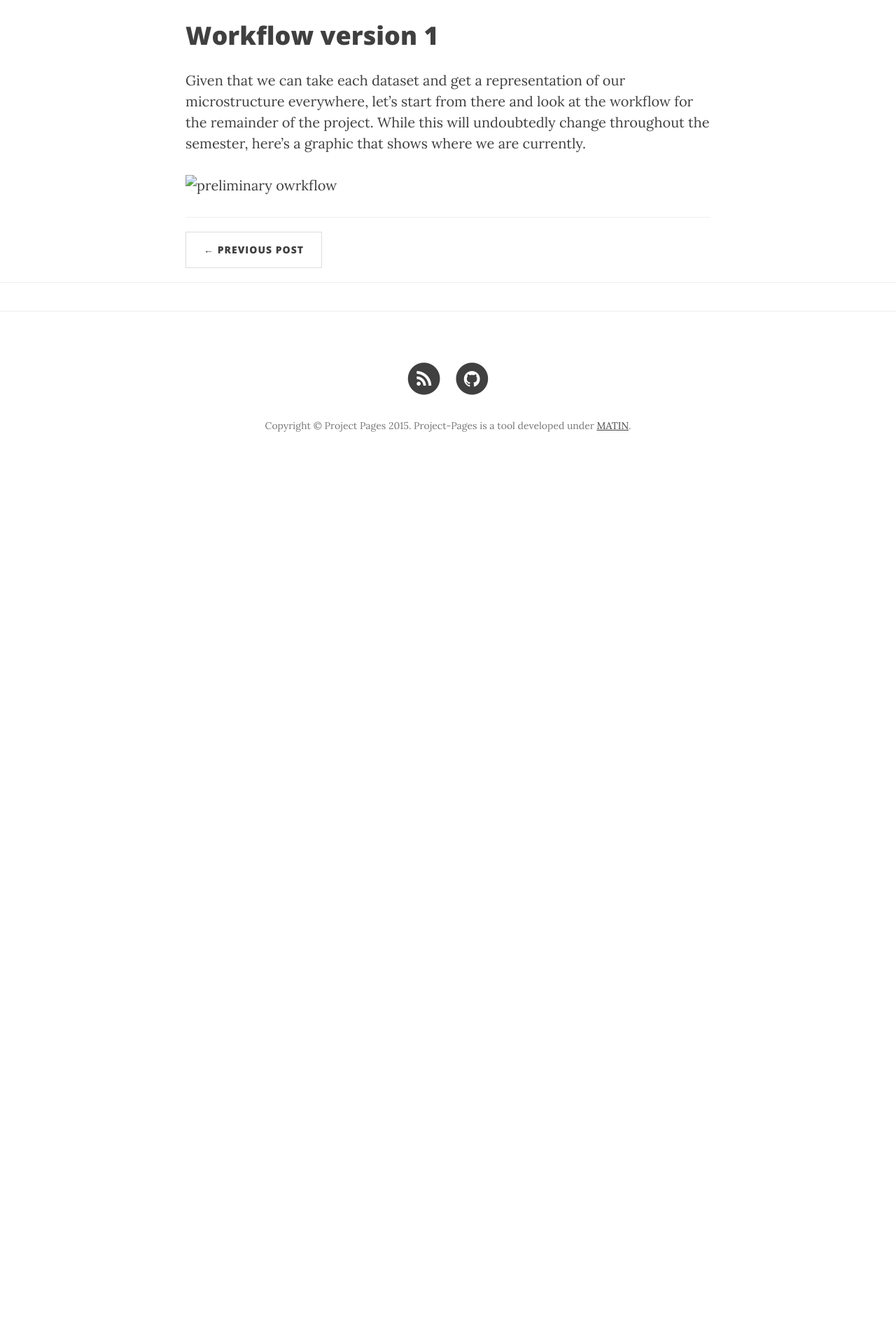
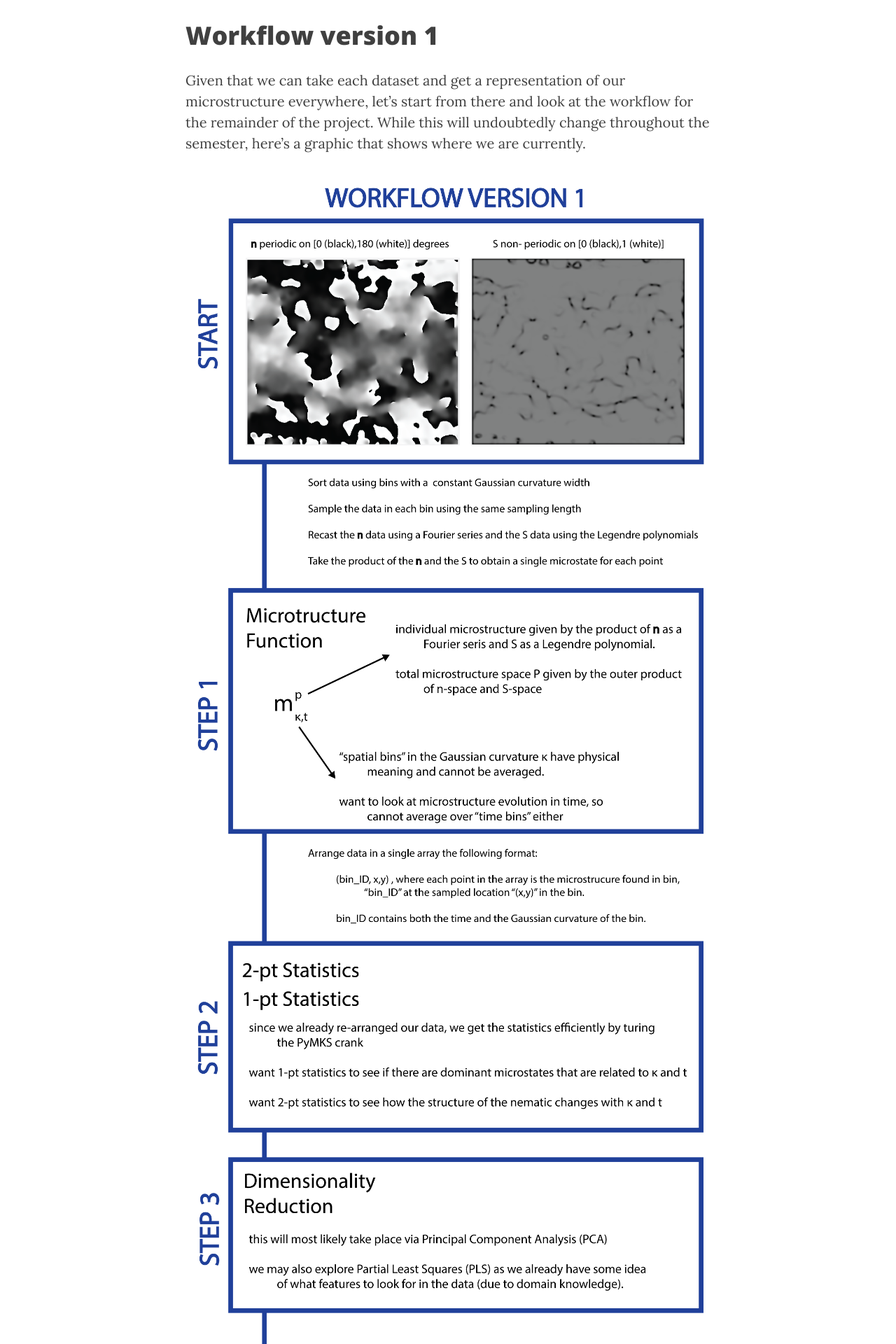
Before and after one commit to Materials-Informatics-Class-Fall2015/MIC-Active-Nematics-Torus, a Jekyll site: the page built from _posts/2015-09-28-Blog-Post-4.markdown, in a window 1280 px wide. Shown: the part 452-2372 px from the top of the page at 70% size. Built offline with Jekyll 4.4.1, drawn with Linux system fonts in a browser that asks for light colours; nearby versions of some CDN libraries; comment, search, counter and statistics services are not loaded; before the commit the page ends 1136 px from its top, so only the background shows below that.

Commit message:
edited image path

```diff
--- a/_posts/2015-09-28-Blog-Post-4.markdown
+++ b/_posts/2015-09-28-Blog-Post-4.markdown
@@ -11,4 +11,4 @@ tags:
 # Workflow version 1
 Given that we can take each dataset and get a representation of our microstructure everywhere, let's start from there and look at the workflow for the remainder of the project.  While this will undoubtedly change throughout the semester, here's a graphic that shows where we are currently.
 
-![preliminary owrkflow](/project-pages/img/post4/workflow.PNG)
+![preliminary owrkflow](/MIC-Active-Nematics-Torus/img/post4/workflow.PNG)
```
